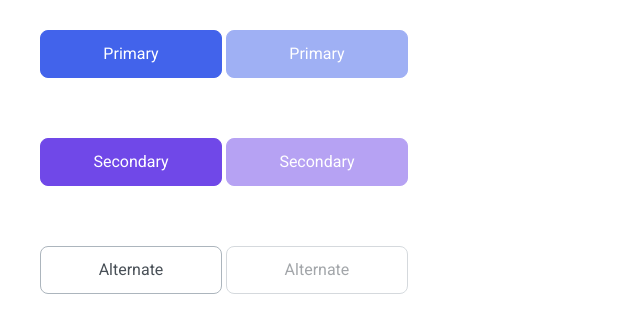
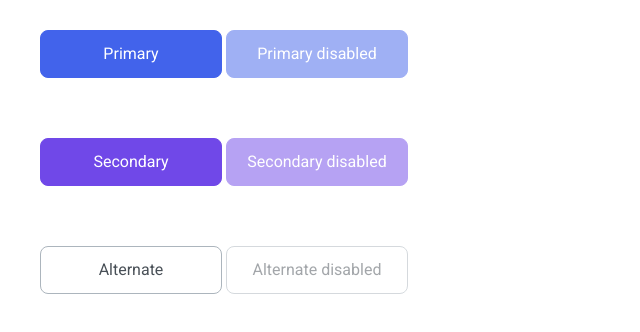
Before and after one commit to js-tasks-ru/htmlcss-20240216_t-klymets, a website: page 03-lection1/01-button/index.html in a window 1280 px wide. Shown: the whole page, without its empty margins (0-640 px from the left). Drawn offline with Linux system fonts and the light colour scheme.

Commit message:
specify the name for disabled buttons.

```diff
--- a/03-lection1/01-button/index.html
+++ b/03-lection1/01-button/index.html
@@ -9,15 +9,15 @@
     <section class="section">
         <div class="section__item">
             <button class="button button_primary">Primary</button>
-            <button class="button button_primary" disabled>Primary</button>
+            <button class="button button_primary" disabled>Primary disabled</button>
         </div>
         <div class="section__item">
             <button class="button button_secondary">Secondary</button>
-            <button class="button button_secondary" disabled>Secondary</button>
+            <button class="button button_secondary" disabled>Secondary disabled</button>
         </div>
         <div class="section__item">
             <button class="button button_alternate">Alternate</button>
-            <button class="button button_alternate" disabled>Alternate</button>
+            <button class="button button_alternate" disabled>Alternate disabled</button>
         </div>
     </section>
     </body>
```
